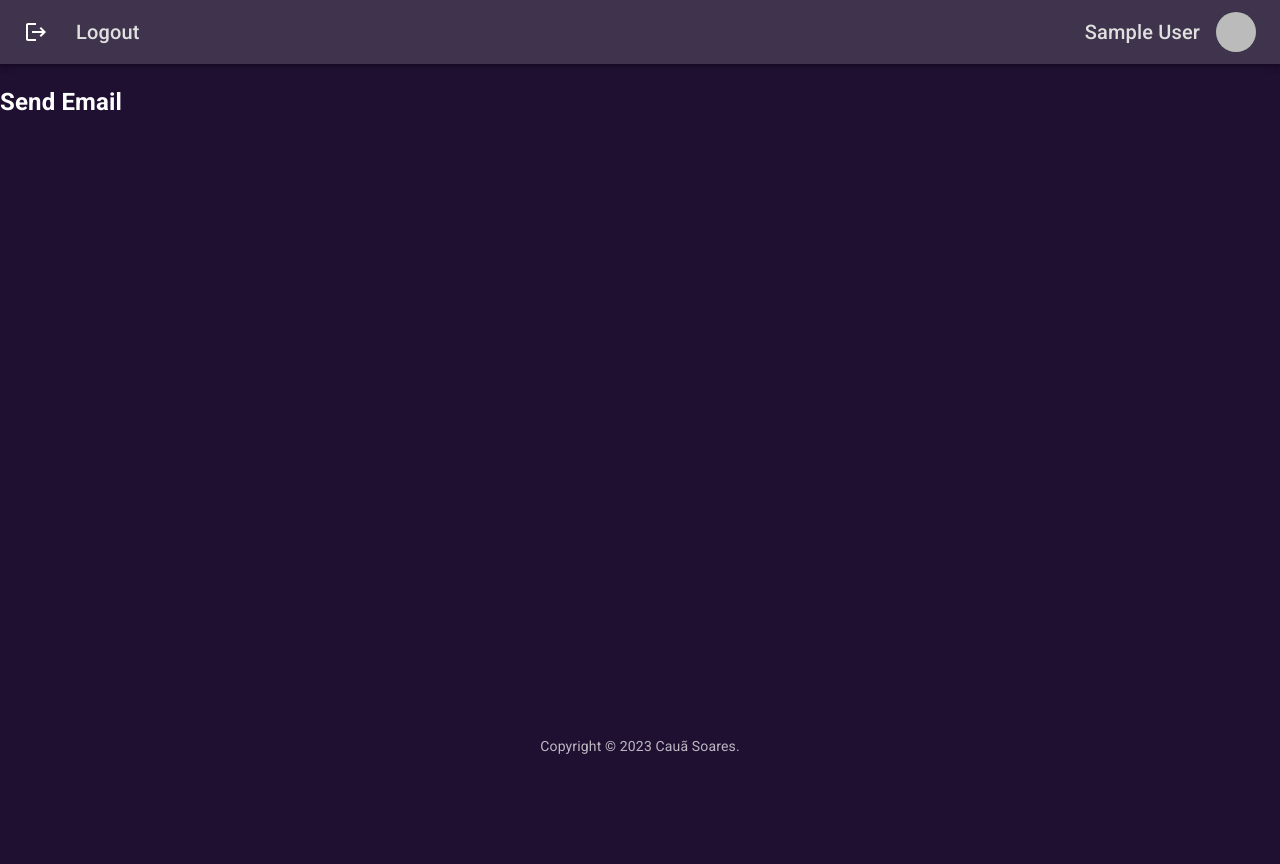
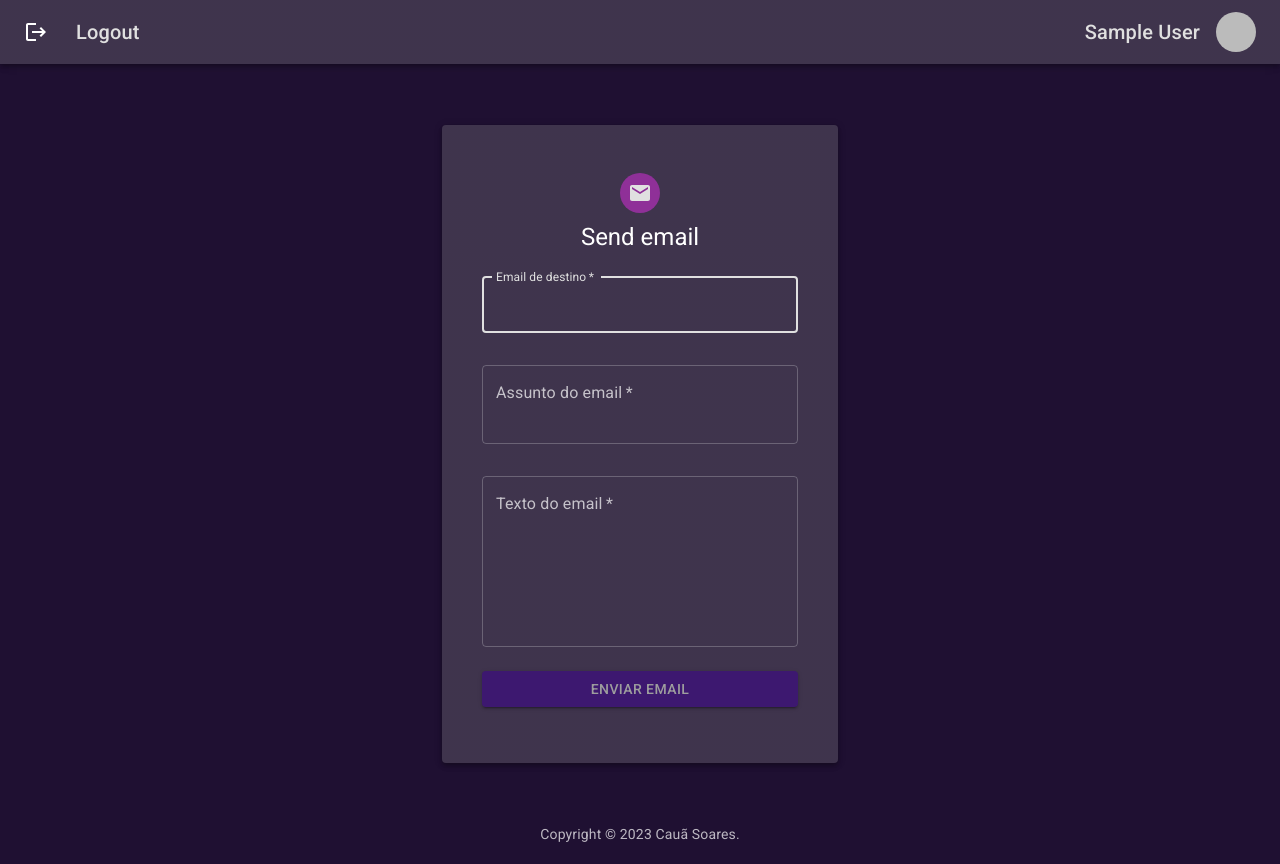
Before and after one commit to ocsoares/Auth-Form-NextJS, a Next.js app: page /send-email in a window 1280 px wide. Before the commit the page ends 800 px from the top, so only its background shows below. Built offline with nearby package versions, Linux system fonts and the light colour scheme; no server answers; sample sign-in values are in the browser's storage.

Commit message:
feat: add send email page

```diff
--- /dev/null
+++ b/src/app/(routes)/send-email/components/SendEmailForm.tsx
@@ -0,0 +1,62 @@
+"use client";
+
+import { AuthButton } from "@/app/auth/components/AuthButton";
+import AppTextField from "@/shared/components/AppTextField";
+import { Box, Grid } from "@mui/material";
+import { useSendEmail } from "../hooks/useSendEmail";
+import AppTextArea from "@/shared/components/AppTextArea";
+
+export function SendEmailForm() {
+  const { control, errors, handleSubmit, register, handleSubmitData } =
+    useSendEmail();
+
+  // ARRUMAR o Submit, NÃO tá acionando !!!
+
+  return (
+    <Box
+      component="form"
+      noValidate
+      onSubmit={handleSubmit(handleSubmitData)}
+      sx={{ mt: 3 }}
+    >
+      <Grid container spacing={4}>
+        <AppTextField
+          control={control}
+          autoFocus={true}
+          error={errors.email ? true : false}
+          helperText={errors.email?.message}
+          id="destinationEmail"
+          type="email"
+          label="Email de destino"
+          {...register("email")}
+        />
+
+        <AppTextArea
+          control={control}
+          rows={2}
+          error={errors.subjectEmail ? true : false}
+          helperText={errors.subjectEmail?.message}
+          id="subjectEmail"
+          label="Assunto do email"
+          {...register("subjectEmail")}
+        />
+
+        <AppTextArea
+          control={control}
+          rows={6}
+          error={errors.subjectEmail ? true : false}
+          helperText={errors.subjectEmail?.message}
+          id="textEmail"
+          label="Texto do email"
+          {...register("textEmail")}
+        />
+      </Grid>
+
+      {/* ARRUMAR O BOTÃO !!! */}
+      {/* Mudar esse "AuthButton" !!! */}
+
+      {/* Fazer certo no lugar do "false" !! */}
+      <AuthButton disabled={false} text="Enviar email" />
+    </Box>
+  );
+}
--- /dev/null
+++ b/src/app/(routes)/send-email/hooks/useSendEmail.tsx
@@ -0,0 +1,35 @@
+import { zodSignUpSchema } from "@/app/auth/signup/schemas/zodSignUpSchema";
+import { ZodSignUpSchemaType } from "@/app/auth/signup/types/ZodSignUpSchemaType";
+import { zodResolver } from "@hookform/resolvers/zod";
+import { useForm } from "react-hook-form";
+import { ISendEmailData } from "../interfaces/ISendEmailData";
+
+export const useSendEmail = () => {
+  const {
+    register,
+    handleSubmit,
+    control,
+    reset,
+    formState: { errors },
+  } = useForm<ZodSignUpSchemaType>({
+    mode: "all",
+    resolver: zodResolver(zodSignUpSchema),
+  });
+
+  // TIRAR Depois !!
+  console.log("reset", reset);
+
+  const handleSubmitData = (data: ISendEmailData) => {
+    console.log("CLICADO !!!");
+
+    console.log("DATA:", data);
+  };
+
+  return {
+    register,
+    handleSubmit,
+    control,
+    errors,
+    handleSubmitData,
+  };
+};
--- /dev/null
+++ b/src/app/(routes)/send-email/interfaces/ISendEmailData.ts
@@ -0,0 +1,5 @@
+export interface ISendEmailData {
+  email: string;
+  subjectEmail: string;
+  textEmail: string;
+}
--- a/src/app/(routes)/send-email/page.tsx
+++ b/src/app/(routes)/send-email/page.tsx
@@ -1,3 +1,40 @@
+import { AppAvatar } from "@/shared/components/AppAvatar";
+import { Mail } from "@mui/icons-material";
+import { Box, Container, Paper, Typography } from "@mui/material";
+import { SendEmailForm } from "./components/SendEmailForm";
+
 export default function SendEmailPage() {
-  return <h2>Send Email</h2>;
+  return (
+    <Container
+      component="main"
+      maxWidth="xs"
+      sx={{
+        display: "flex",
+        flexDirection: "column",
+        alignItems: "center",
+        justifyContent: "center",
+        minHeight: "100vh",
+      }}
+    >
+      <Paper
+        elevation={4}
+        sx={{
+          padding: 5,
+          marginBottom: 5,
+        }}
+      >
+        <Box
+          sx={{
+            display: "flex",
+            flexDirection: "column",
+            alignItems: "center",
+          }}
+        >
+          <AppAvatar avatar={<Mail color="secondary" />} />
+          <Typography variant="h5">Send email</Typography>
+          <SendEmailForm />
+        </Box>
+      </Paper>
+    </Container>
+  );
 }
--- a/src/app/auth/interfaces/IZodTypeData.ts
+++ b/src/app/auth/interfaces/IZodTypeData.ts
@@ -5,4 +5,5 @@ export interface IZodTypeData {
   password: string;
   confirmPassword: string;
   subjectEmail: string;
+  textEmail: string;
 }
--- a/src/app/auth/signup/schemas/zodSignUpSchema.ts
+++ b/src/app/auth/signup/schemas/zodSignUpSchema.ts
@@ -42,6 +42,10 @@ export const zodSignUpSchema = z
     subjectEmail: z
       .string({ required_error: "O assunto do email é obrigatório !" })
       .min(1, "O assunto do email é obrigatório !"),
+
+    textEmail: z
+      .string({ required_error: "O texto do email é obrigatório !" })
+      .min(1, "O texto do email é obrigatório !"),
   })
   .refine((data) => data.password === data.confirmPassword, {
     message: "As senhas precisam ser iguais !",
--- /dev/null
+++ b/src/shared/components/AppTextArea.tsx
@@ -0,0 +1,67 @@
+import React from "react";
+import Grid from "@mui/material/Grid";
+import { Control, Controller, FieldValues } from "react-hook-form";
+import { TextField } from "@mui/material";
+
+interface IAppTextAreaProps<T extends FieldValues> {
+  control: Control<T>;
+  name: string;
+  sm?: number;
+  rows: number;
+  autoFocus?: boolean;
+  error?: boolean;
+  helperText?: string;
+  id: string;
+  label: string;
+}
+
+const AppTextArea = React.forwardRef(function AppTextArea(
+  {
+    control,
+    name,
+    sm,
+    rows,
+    autoFocus = false,
+    error = false,
+    helperText = "",
+    id,
+    label,
+  }: IAppTextAreaProps<any>,
+  // eslint-disable-next-line @typescript-eslint/no-unused-vars
+  ref,
+) {
+  return (
+    <Controller
+      control={control}
+      name={name}
+      rules={{
+        required: "This is required",
+      }}
+      defaultValue=""
+      // field, fieldState: { invalid, error }
+      render={({ field }) => (
+        <Grid item xs={12} sm={sm}>
+          <TextField
+            multiline
+            rows={rows}
+            autoFocus={autoFocus}
+            error={error}
+            helperText={helperText}
+            color="secondary"
+            autoComplete="none"
+            required
+            fullWidth
+            id={id}
+            type={"text"}
+            label={label}
+            {...field}
+          />
+        </Grid>
+      )}
+    />
+  );
+});
+
+AppTextArea.displayName = "AppTextArea";
+
+export default AppTextArea;
```
